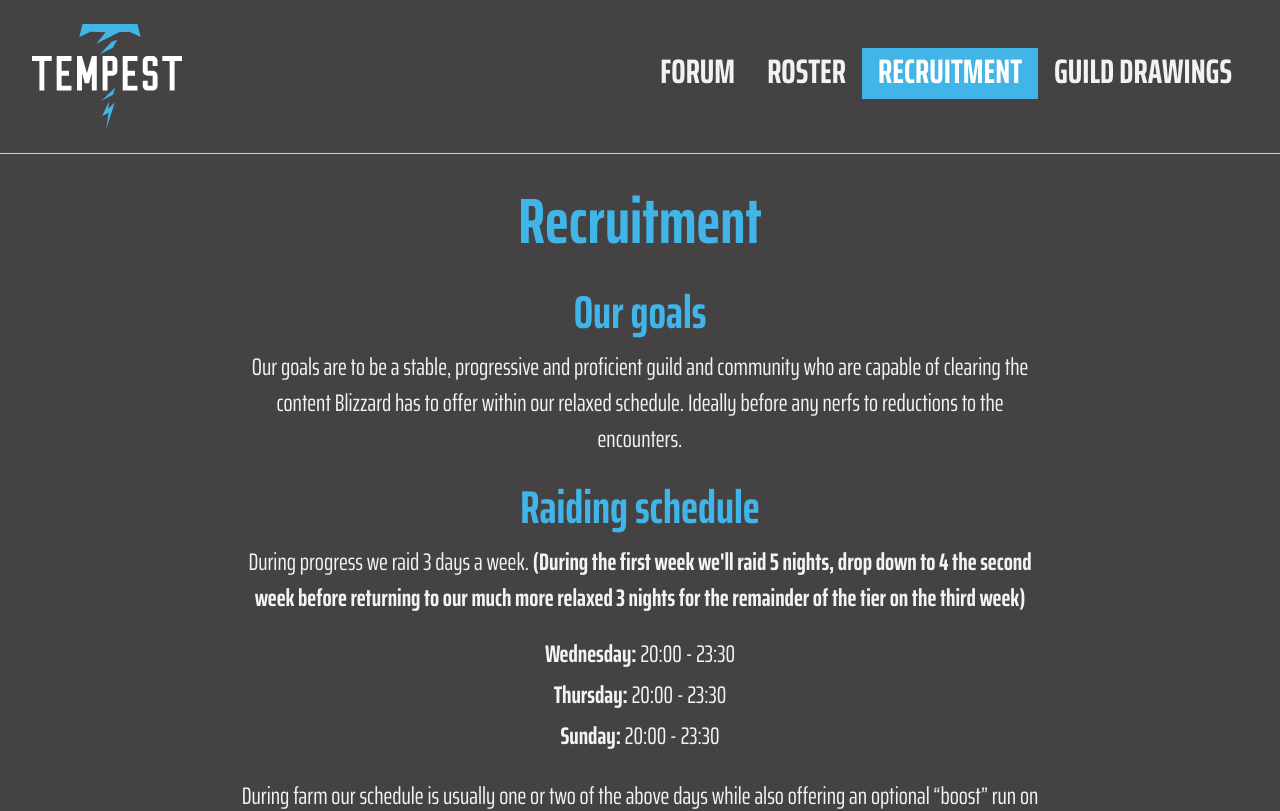
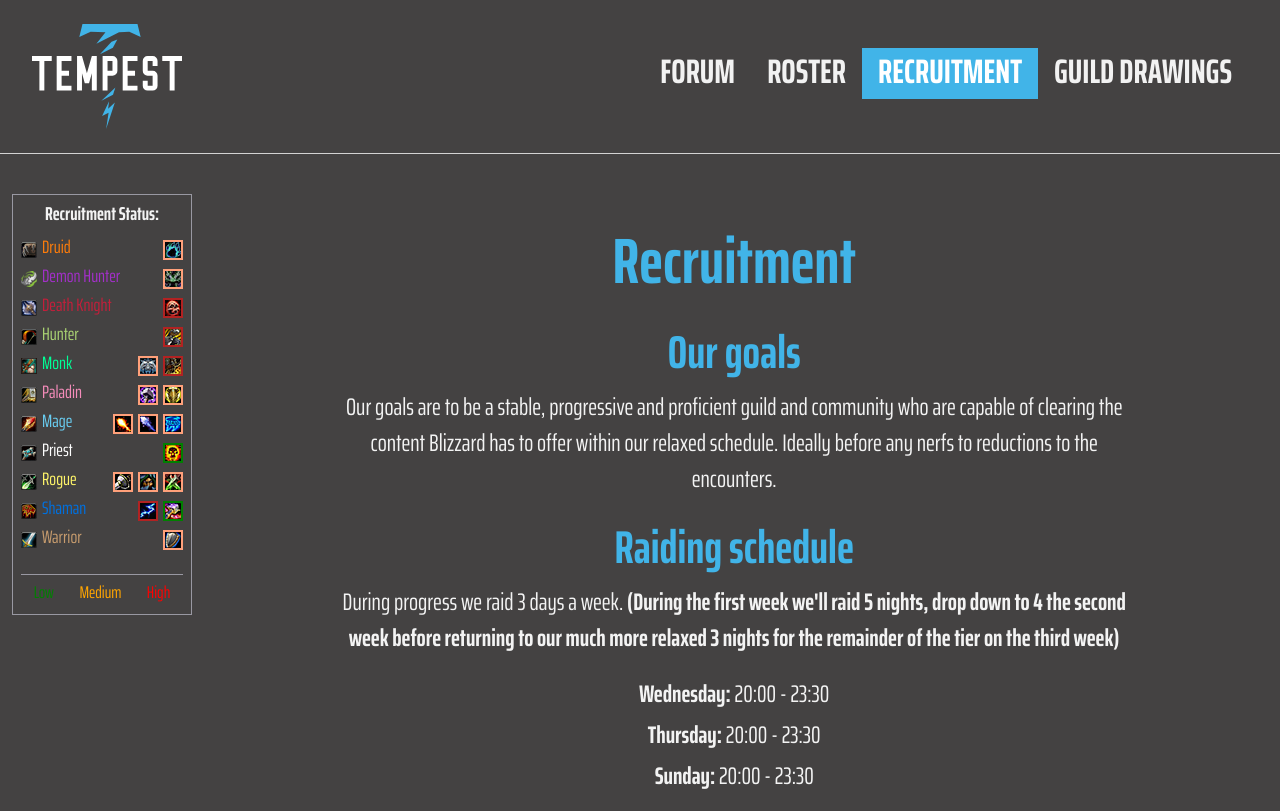
Before and after one commit to lhbt/tempest-eu, a React (Create React App) app: page /recruitment in a window 1280 px wide. Shown: the top 811 px of the page. Built offline with nearby package versions, Linux system fonts and the light colour scheme.

Commit message:
added recruitment widget to recruitment page

```diff
--- a/src/components/pages/HomePage/index.js
+++ b/src/components/pages/HomePage/index.js
@@ -18,7 +18,7 @@ const HomePage = () => (
     </Helmet>
     <div className="homepage__wrapper">
       <div className="homepage__left-column">
-        <Recruitment className="homepage__recruitment" />
+        <Recruitment />
       </div>
       <div className="homepage__right-column">
         <NewsContainer />
--- a/src/components/pages/RecruitmentPage/index.js
+++ b/src/components/pages/RecruitmentPage/index.js
@@ -6,6 +6,7 @@ import './styles.scss'
 import PageTemplate from '../../templates/PageTemplate/index'
 import Header from '../../organisms/Header'
 import Heading from '../../atoms/Heading'
+import Recruitment from '../../organisms/Recruitment'
 
 const RecruitmentPage = () => (
   <PageTemplate
@@ -14,6 +15,11 @@ const RecruitmentPage = () => (
     <Helmet>
       <title>Tempest Guild - Recruitment</title>
     </Helmet>
+    <div className="homepage__wrapper">
+      <div className="homepage__left-column">
+        <Recruitment />
+      </div>
+      <div className="homepage__right-column">
         <div className="recruitment-page__main">
         <Heading level={1} className="recruitment-page__main-heading">Recruitment</Heading>
         <Heading level={2} className="recruitment-page__secondary-heading">Our goals</Heading>
@@ -35,6 +41,9 @@ const RecruitmentPage = () => (
         <p className="recruitment-page__paragraph">To apply, first register and create an account on our forum. You can reach our forum by clicking on the menu bar, or by clicking on <a href="http://www.tempest-guild.co.uk/forum">this link</a>. Once you’re registered you'll have access to the "Application" section where stickies explain everything you need to do. Please note that all applications are private, no one other than yourself and the select players in our guild used for reviewing can see them.</p>
         <p className="recruitment-page__paragraph important">Important - before filling out the form: make sure you have your answers written in a separate document and copy paste them in! This way if an error happens you don't have to rewrite everything.</p>
       </div>
+    </div>
+  </div>
+
   </PageTemplate>
 )
 
--- a/src/components/pages/RecruitmentPage/styles.scss
+++ b/src/components/pages/RecruitmentPage/styles.scss
@@ -2,7 +2,6 @@
 @import '../../../styles/tools/tools.scss';
 
 .recruitment-page__main {
-  margin: 0 auto;
   max-width: 1200px;
   margin-top: gutter(4);
   text-align: center;
--- a/src/components/templates/PageTemplate/styles.scss
+++ b/src/components/templates/PageTemplate/styles.scss
@@ -7,6 +7,8 @@
 
 .site-main {
   overflow: hidden;
+  max-width: 1366px;
+  margin: 0 auto;
 }
 
 //
```
Lines whose indentation alone changed are shown as unchanged.
